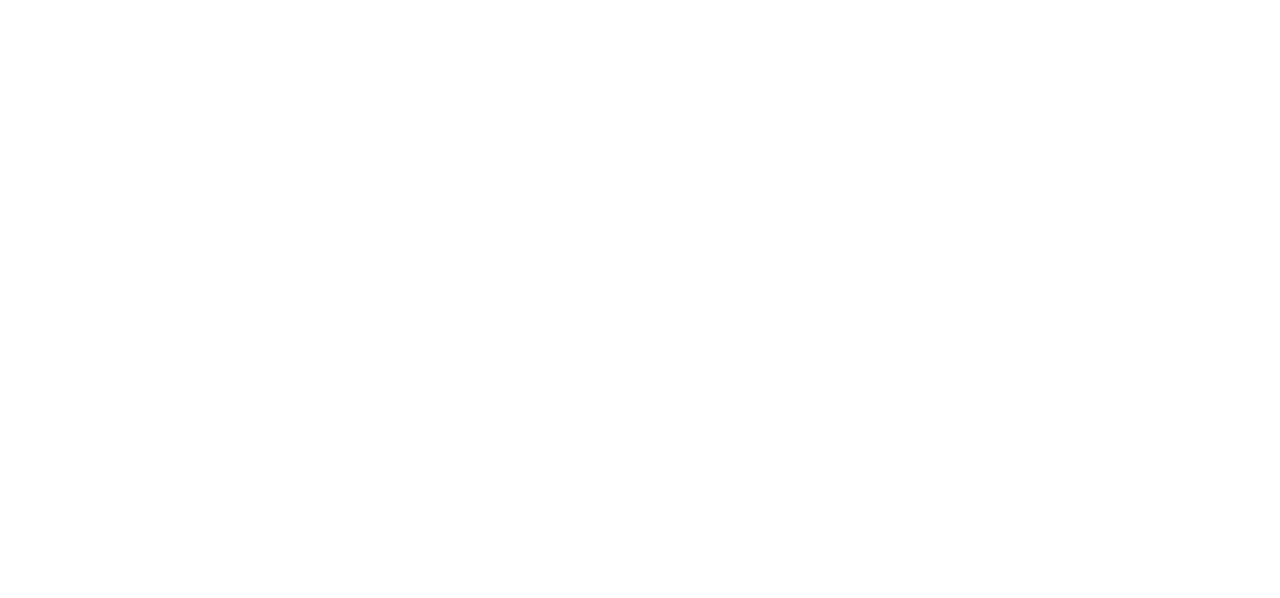
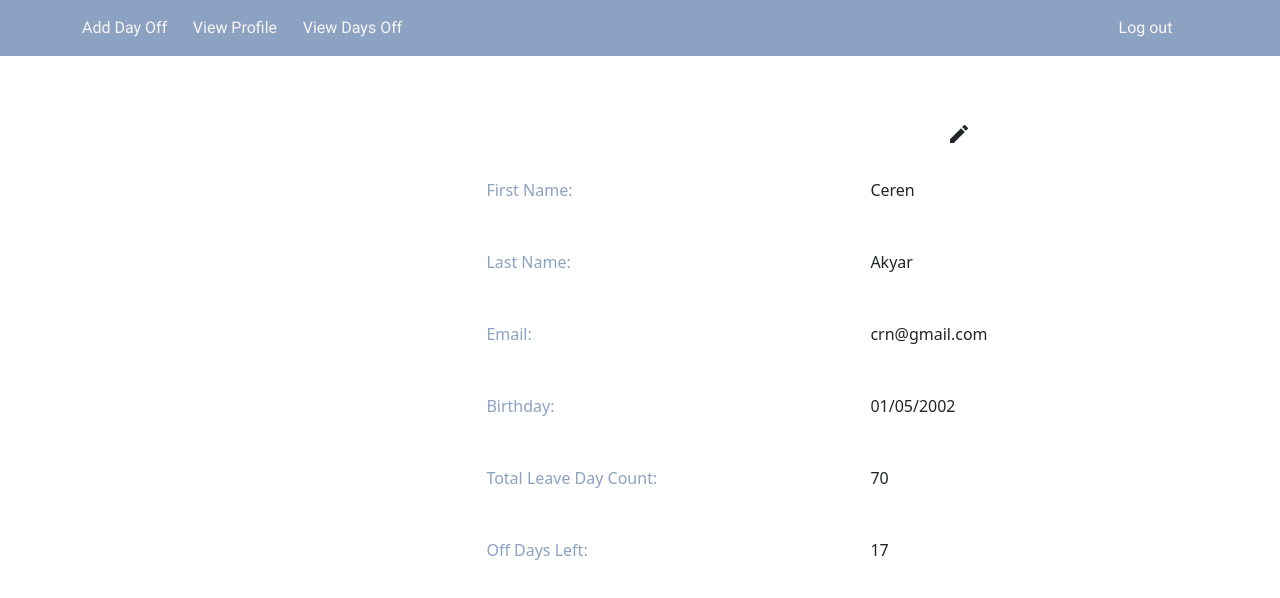
Before and after one commit to selincabuk/T2-HR-Tool-For-Leave, a React (Vite) app in the folder frontend/: page /user/edit-profile in a window 1280 px wide. Before the commit this address had no page. Shown: the top 598 px of the page. Built offline with nearby package versions, Linux system fonts and the light colour scheme.

Commit message:
profile page updates

```diff
--- a/frontend/src/App.tsx
+++ b/frontend/src/App.tsx
@@ -22,6 +22,7 @@
               <Route path="user/view-off" element={<ViewDaysOff />} />
               <Route path="user/add-off-days" element={<AddDayOff />} />
               <Route path="user/view-profile" element={<ViewProfile />} />
+              <Route path="user/edit-profile" element={<ViewProfile />} />
             </Routes>
     </BrowserRouter>
   );
--- /dev/null
+++ b/frontend/src/UserPages/UserToolComponents/EditProfileButton.tsx
@@ -0,0 +1,15 @@
+import EditIcon from '@mui/icons-material/Edit';
+import { useNavigate } from "react-router-dom";
+
+
+function EditProfileButton() {
+  let navigate = useNavigate();
+  const editBtnHandler = (event: React.MouseEvent<SVGSVGElement, MouseEvent>) => {
+    navigate('/user/edit-profile');
+  }
+  return (
+    <EditIcon onClick={editBtnHandler} className='actionBtn'/>
+  );
+}
+
+export default EditProfileButton;
--- /dev/null
+++ b/frontend/src/UserPages/UserToolComponents/Profile.css
@@ -0,0 +1,34 @@
+.profile__div {
+    width: 60%;
+    margin: auto;
+    margin-top: 8vh;
+    min-height: 60vh;
+    justify-content: center;
+    text-align: center;
+}
+
+.profile__info__box {
+    display: flex;
+    text-align: left;
+}
+
+.profile__info__p {
+    font-size: 16px;
+    margin-top: 4vh;
+    margin-left: 6vw;
+}
+
+.profile__info__label {
+    color: var(--colorPrimaryActive);
+    font-weight: 500;
+    margin-top: 4vh;
+    margin-left: 30%;
+    width: 40%;
+}
+
+.profile__edit__holder {
+    margin-left: 90%;
+    margin-right: auto;
+    text-align: left;
+    justify-content: left;
+}
--- /dev/null
+++ b/frontend/src/UserPages/UserToolComponents/ProfileInfo.tsx
@@ -0,0 +1,38 @@
+import EditProfileButton from "./EditProfileButton";
+import "./Profile.css"
+
+function ProfileInfo() {
+    return (
+        <div className="profile__div">
+            <div className="profile__edit__holder">
+                <EditProfileButton />
+            </div>
+            <div className="profile__info__box">
+                <p className="profile__info__label">First Name:</p>
+                <p className="profile__info__p">Ceren</p>
+            </div>
+            <div className="profile__info__box">
+                <p className="profile__info__label">Last Name:</p>
+                <p className="profile__info__p">Akyar</p>
+            </div>
+            <div className="profile__info__box">
+                <p className="profile__info__label">Email:</p>
+                <p className="profile__info__p">crn@gmail.com</p>
+            </div>
+            <div className="profile__info__box">
+                <p className="profile__info__label">Birthday:</p>
+                <p className="profile__info__p">01/05/2002</p>
+            </div>
+            <div className="profile__info__box">
+                <p className="profile__info__label">Total Leave Day Count:</p>
+                <p className="profile__info__p">70</p>
+            </div>
+            <div className="profile__info__box">
+                <p className="profile__info__label">Off Days Left:</p>
+                <p className="profile__info__p">17</p>
+            </div>
+        </div>
+    );
+}
+
+export default ProfileInfo;
--- a/frontend/src/UserPages/ViewProfile.tsx
+++ b/frontend/src/UserPages/ViewProfile.tsx
@@ -1,12 +1,13 @@
 import NavigationBarUser from "./UserToolComponents/NavigationBarUser";
 import "./UserPages.css";
+import ProfileInfo from "./UserToolComponents/ProfileInfo";
 
 
 function ViewProfile() {
     return(
         <div>
             <NavigationBarUser />
-            profile gözükecek
+            <ProfileInfo />
         </div>
     );
 }
```
